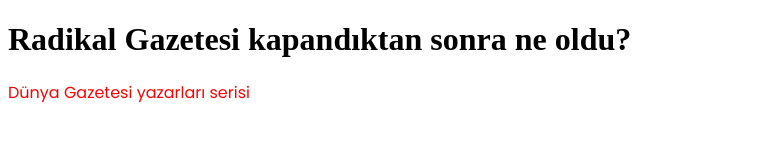
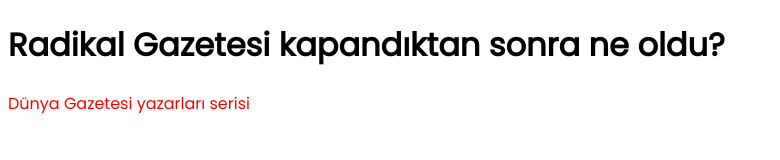
Before and after one commit to acevay/acevay.github.com, a plain HTML site: page index.html in a window 1280 px wide. Shown: the whole page, without its empty margins (0-780 px from the left). Drawn offline with Linux system fonts and the light colour scheme.

Commit message:
Update style.css

```diff
--- a/style.css
+++ b/style.css
@@ -1,3 +1,7 @@
+h1, p {
+    font-family: Poppins;
+}
+
 p {
     font-family: Poppins;
     font-size: 16px;
```
